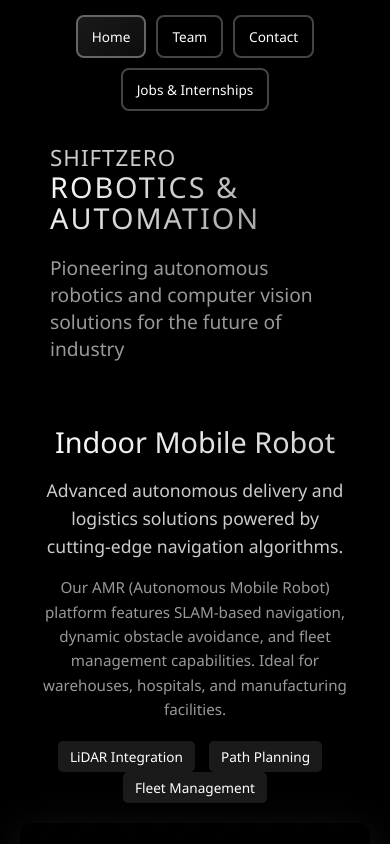
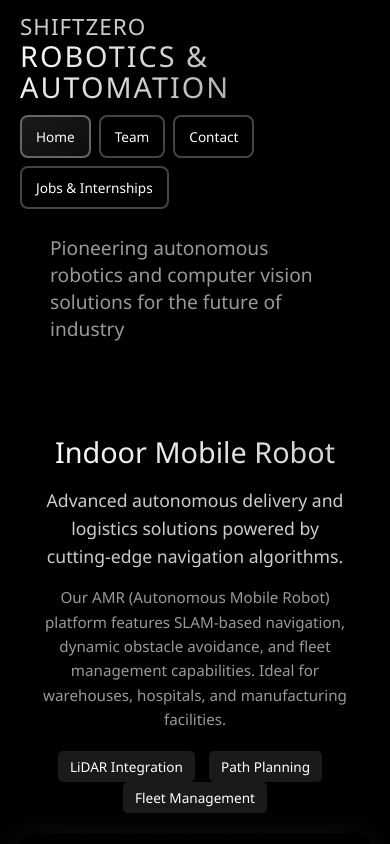
Before and after one commit to shiftzerorobotics/shiftzerorobotics, a plain HTML site: page index.html in a window 390 px wide. Shown: the top 844 px of the page. Drawn offline with Linux system fonts and the light colour scheme.

Commit message:
sorted button flickering issue

```diff
--- a/index.html
+++ b/index.html
@@ -17,24 +17,26 @@
 </head>
 <body>
 
-    <nav class="navbar">
-        <div class="nav-links">
-            <a href="index.html">Home</a>
-            <a href="team.html">Team</a>
-            <a href="contact.html">Contact</a>
-            <a href="jobs.html">Jobs & Internships</a>
-        </div>
-    </nav>
-
-    <header class="main-header">
+    <header class="site-header">
         <div class="logo-container">
             <span class="logo-top">SHIFTZERO</span>
             <span class="logo-bottom">ROBOTICS & AUTOMATION</span>
         </div>
-        <p style="margin-top: 20px; font-size: 1.2rem; color: #999; max-width: 600px;">
+        <nav class="navbar">
+            <div class="nav-links">
+                <a href="index.html">Home</a>
+                <a href="team.html">Team</a>
+                <a href="contact.html">Contact</a>
+                <a href="jobs.html">Jobs & Internships</a>
+            </div>
+        </nav>
+    </header>
+
+    <div class="main-header">
+        <p style="font-size: 1.2rem; color: #999; max-width: 600px;">
             Pioneering autonomous robotics and computer vision solutions for the future of industry
         </p>
-    </header>
+    </div>
 
     <main class="container">
 
--- a/style.css
+++ b/style.css
@@ -79,11 +79,18 @@
     }
 }
 
+/* Site Header - logo left, nav right */
+.site-header {
+    display: flex;
+    justify-content: space-between;
+    align-items: center;
+    padding: 20px 50px;
+}
+
 /* Navigation */
 .navbar {
     display: flex;
-    justify-content: flex-end;
-    padding: 20px 50px;
+    align-items: center;
 }
 
 .nav-links a {
@@ -110,11 +117,6 @@
 }
 
 /* Header */
-.main-header {
-    text-align: center;
-    padding: 50px 0;
-}
-
 .main-header h1 {
     font-size: 3rem;
     letter-spacing: 2px;
@@ -220,12 +222,6 @@
     }
 }
 
-/* Position the header in the top-left */
-.main-header {
-    text-align: left;
-    padding: 20px 50px;
-    animation: fadeIn 1s ease-out;
-}
 
 .logo-container {
     display: flex;
@@ -259,13 +255,10 @@
     animation: slideInFromLeft 0.8s ease-out;
 }
 
-/* Adjust the Navbar to prevent overlap */
-.navbar {
-    position: absolute;
-    right: 0;
-    top: 0;
-    z-index: 10;
-    animation: slideInFromRight 0.6s ease-out;
+/* Position the header in the top-left */
+.main-header {
+    padding: 10px 50px 50px;
+    text-align: left;
 }
 
 /* Team Grid Styles */
@@ -499,27 +492,23 @@
         font-size: 1.8rem;
     }
 
-    /* Fix mobile nav: switch from absolute to relative so tap targets align with visuals */
-    .navbar {
-        position: relative;
-        top: auto;
-        right: auto;
-        justify-content: center;
+    .site-header {
+        flex-direction: column;
+        align-items: flex-start;
+        gap: 12px;
         padding: 15px 20px;
     }
 
     .nav-links {
         display: flex;
         flex-wrap: wrap;
-        justify-content: center;
-        gap: 10px;
+        gap: 8px;
     }
 
     .nav-links a {
         margin-left: 0;
         padding: 10px 14px;
         font-size: 0.85rem;
-        /* Ensure tap target is large enough and doesn't overlap */
         touch-action: manipulation;
     }
 }
```
Also changed, not shown: contact.html (+6 -0 lines), jobs.html (+6 -0 lines), team.html (+6 -0 lines).
